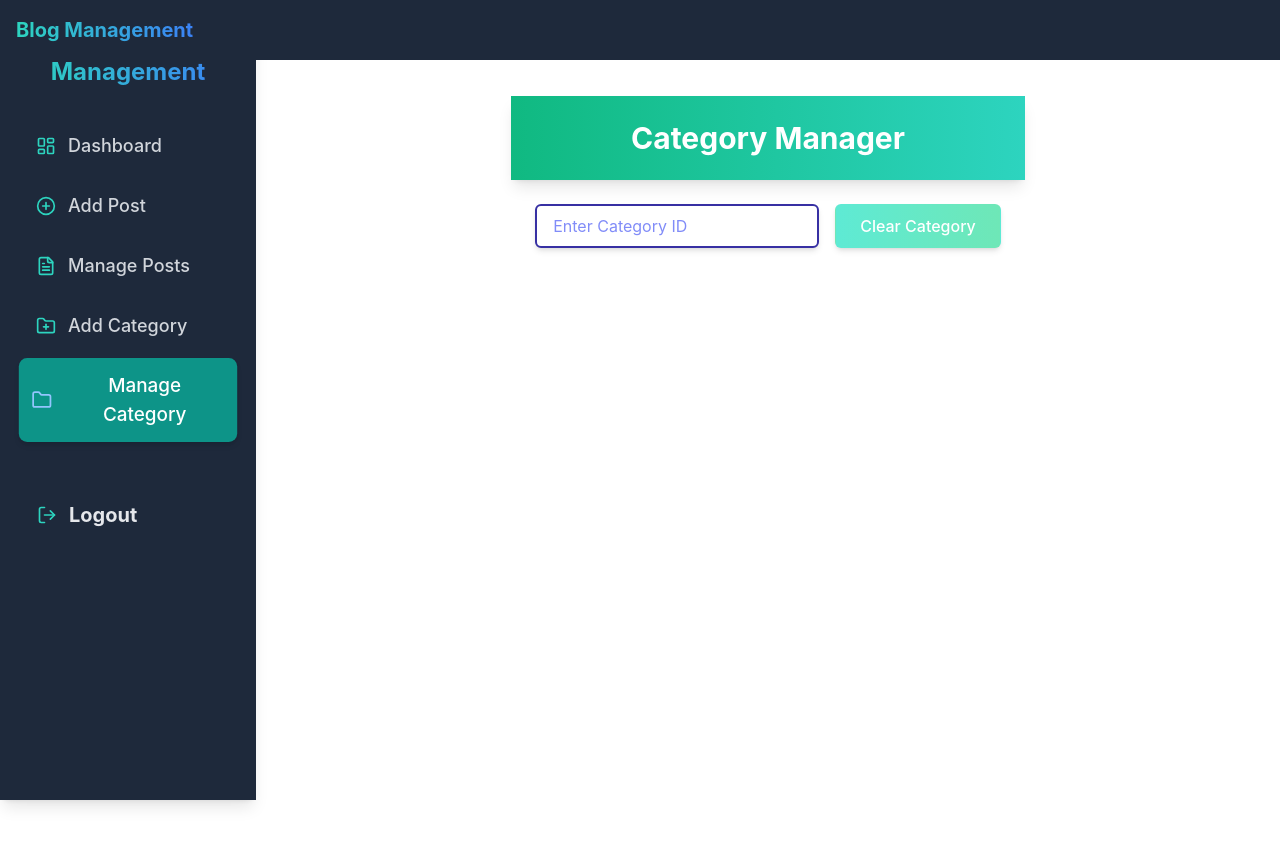
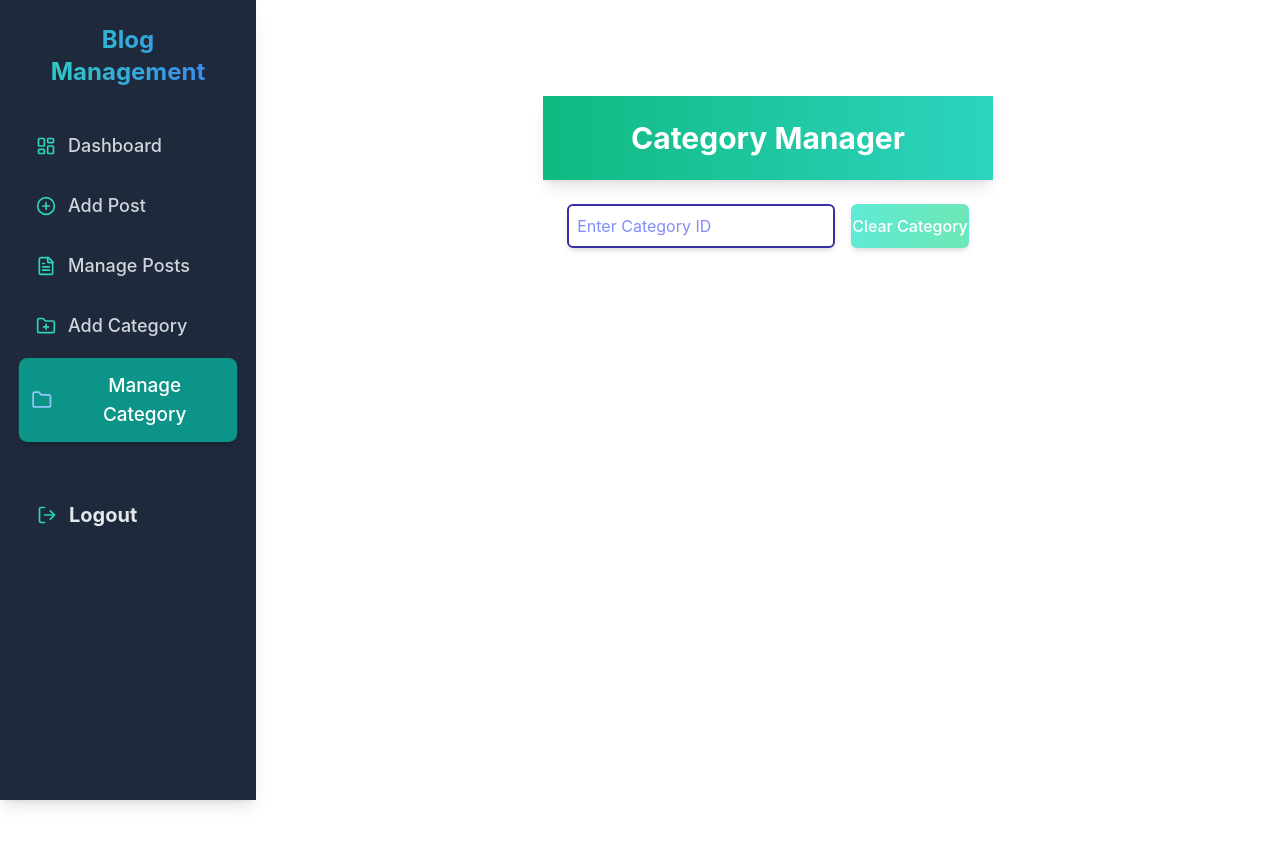
Before and after one commit to devarsh281/Admin, a React (Vite) app: page /dashboard/category in a window 1280 px wide. Shown: the top 846 px of the page. Built offline with nearby package versions, Linux system fonts and the light colour scheme.

Commit message:
final commit

```diff
--- a/src/Components/Category/Category.tsx
+++ b/src/Components/Category/Category.tsx
@@ -14,7 +14,7 @@ const Category = () => {
   return (
     <div className="min-h-screen flex flex-col">
       <header className="bg-gradient-to-r from-emerald-500  to-teal-400 text-white py-6 shadow-lg">
-        <h1 className="text-3xl font-bold text-center">Category Manager</h1>
+        <h1 className="text-3xl font-bold text-center px-1">Category Manager</h1>
       </header>
 
       <main className="py-8 sm:p-6 flex flex-col items-center flex-grow">
@@ -24,11 +24,11 @@ const Category = () => {
             value={categoryId}
             onChange={handleCategoryIdChange}
             placeholder="Enter Category ID"
-            className="flex-1 border-2 border-indigo-800 bg-white placeholder-indigo-400 text-indigo-800 py-2 px-4 rounded-md focus:outline-none focus:ring-2 focus:ring-purple-400 shadow-md transition duration-300 hover:shadow-lg"
+            className="flex-1 border-2 border-indigo-800 bg-white placeholder-indigo-400 text-indigo-800 py-2 px-2 rounded-md focus:outline-none focus:ring-2 focus:ring-purple-400 shadow-md transition duration-300 hover:shadow-lg"
           />
           <button
             onClick={handleClearCategory}
-            className="w-full sm:w-auto bg-gradient-to-r from-teal-300 to-emerald-300 text-white text-bold py-2 px-6 rounded-md hover:from-emerald-600 hover:to-teal-700 transition duration-300 shadow-md hover:shadow-lg transform hover:scale-105"
+            className="w-full sm:w-auto bg-gradient-to-r from-teal-300 to-emerald-300 text-white text-bold py-2 px-0 rounded-md hover:from-emerald-600 hover:to-teal-700 transition duration-300 shadow-md hover:shadow-lg transform hover:scale-105"
           >
             Clear Category
           </button>
--- a/src/Components/Main/Side.tsx
+++ b/src/Components/Main/Side.tsx
@@ -33,16 +33,20 @@ export const Side = () => {
 
   return (
     <div className="overflow-x-hidden">
-      <div className="fixed top-0 left-0 w-full bg-slate-800 text-gray-200 p-4 z-50">
+      <div className="fixed top-0 left-0 w-full bg-slate-800 text-gray-200 p-4 z-50 sm:hidden">
         <div className="flex justify-between items-center">
           <h1 className="text-xl font-bold bg-gradient-to-r from-teal-400 to-blue-500 bg-clip-text text-transparent">
             Blog Management
           </h1>
           <button
             onClick={() => setIsMobileMenuOpen(!isMobileMenuOpen)}
-            className="text-gray-200 focus:outline-none sm:hidden"
+            className="text-gray-200 focus:outline-none"
           >
-            {isMobileMenuOpen ? <X className="w-6 h-6" /> : <Menu className="w-6 h-6" />}
+            {isMobileMenuOpen ? (
+              <X className="w-6 h-6" />
+            ) : (
+              <Menu className="w-6 h-6" />
+            )}
           </button>
         </div>
 
@@ -51,7 +55,7 @@ export const Side = () => {
             initial={{ y: -20, opacity: 0 }}
             animate={{ y: 0, opacity: 1 }}
             transition={{ duration: 0.3 }}
-            className="sm:hidden mt-4 space-y-4"
+            className="mt-4 space-y-4"
           >
             <ul className="space-y-2">
               {menuItems.map((item) => (
@@ -104,7 +108,10 @@ export const Side = () => {
                 key={item.path}
                 initial={{ opacity: 0, x: -20 }}
                 animate={{ opacity: 1, x: 0 }}
-                transition={{ delay: 0.1 * menuItems.indexOf(item), duration: 0.5 }}
+                transition={{
+                  delay: 0.1 * menuItems.indexOf(item),
+                  duration: 0.5,
+                }}
                 whileHover={{ x: 5 }}
                 whileTap={{ scale: 0.95 }}
               >
@@ -143,8 +150,6 @@ export const Side = () => {
           </motion.button>
         </nav>
       </motion.div>
-
-
     </div>
   );
 };
--- a/src/Components/Posts/EditDeletePost.tsx
+++ b/src/Components/Posts/EditDeletePost.tsx
@@ -122,7 +122,7 @@ const EditDeletePost: React.FC<{ PostId: string }> = ({ PostId }) => {
   }
 
   return (
-    <div className="p-4 bg-gradient-to-br from-emerald-100/10 to-teal-100/10 max-h-screen flex items-center justify-center">
+    <div className="p-10 bg-gradient-to-br from-emerald-100/10 to-teal-100/10 max-h-screen flex items-center justify-center">
       <Card className="w-full max-w-4xl mx-auto shadow-lg border-2 border-green-300">
         <CardHeader className="bg-gradient-to-br from-emerald-400 to-teal-300 ">
           <CardTitle className="text-lg md:text-xl lg:text-2xl font-bold text-center text-white">
--- a/src/Components/Posts/Posts.tsx
+++ b/src/Components/Posts/Posts.tsx
@@ -25,7 +25,7 @@ const Posts = () => {
             value={PostId}
             onChange={handlePostIdChange}
             placeholder="Enter Post ID"
-            className="flex-1 border-2 border-indigo-800 bg-white placeholder-indigo-400 text-indigo-800 py-2 px-4 rounded-md focus:outline-none focus:ring-2 focus:ring-purple-400 shadow-md transition duration-300 hover:shadow-lg"
+            className="flex-1 border-2 border-indigo-800 bg-white placeholder-indigo-400 text-indigo-800 py-2 px-1 rounded-md focus:outline-none focus:ring-2 focus:ring-purple-400 shadow-md transition duration-300 hover:shadow-lg"
           />
           <button
             onClick={handleClearPost}
```
